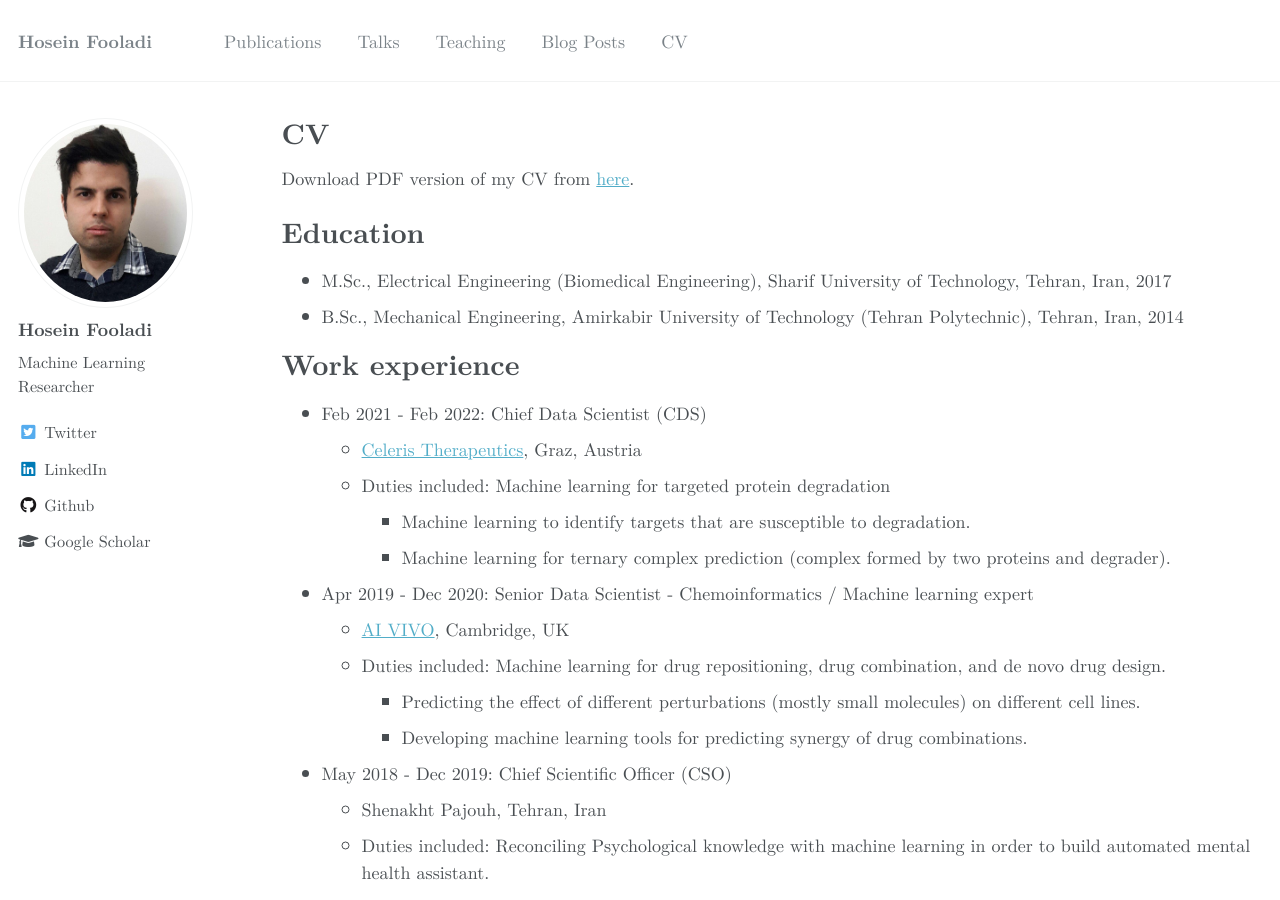
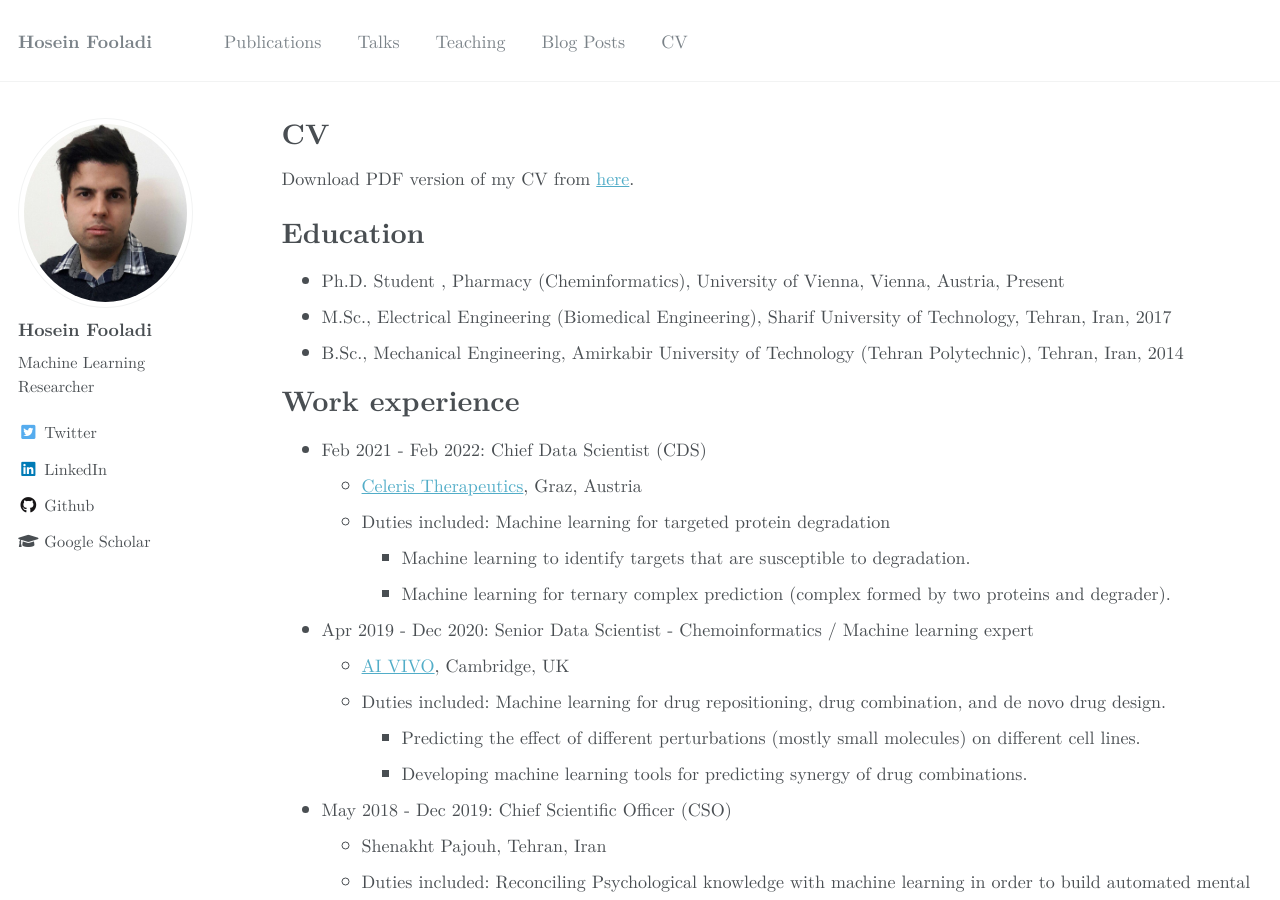
Before and after one commit to HFooladi/HFooladi.github.io, a Jekyll site: the page built from _pages/cv.md, in a window 1280 px wide and 900 px high. Built offline with Jekyll 4.4.1, drawn with Linux system fonts in a browser that asks for light colours; some web fonts are replaced.

Commit message:
add phd study to the education section

```diff
--- a/_pages/cv.md
+++ b/_pages/cv.md
@@ -12,6 +12,7 @@ Download PDF version of my CV from [here](https://hfooladi.github.io//files/CV_H
 
 Education
 ======
+* Ph.D. Student , Pharmacy (Cheminformatics), University of Vienna, Vienna, Austria, Present
 * M.Sc., Electrical Engineering (Biomedical Engineering), Sharif University of Technology, Tehran, Iran, 2017
 * B.Sc., Mechanical Engineering, Amirkabir University of Technology (Tehran Polytechnic), Tehran, Iran, 2014
 
```
